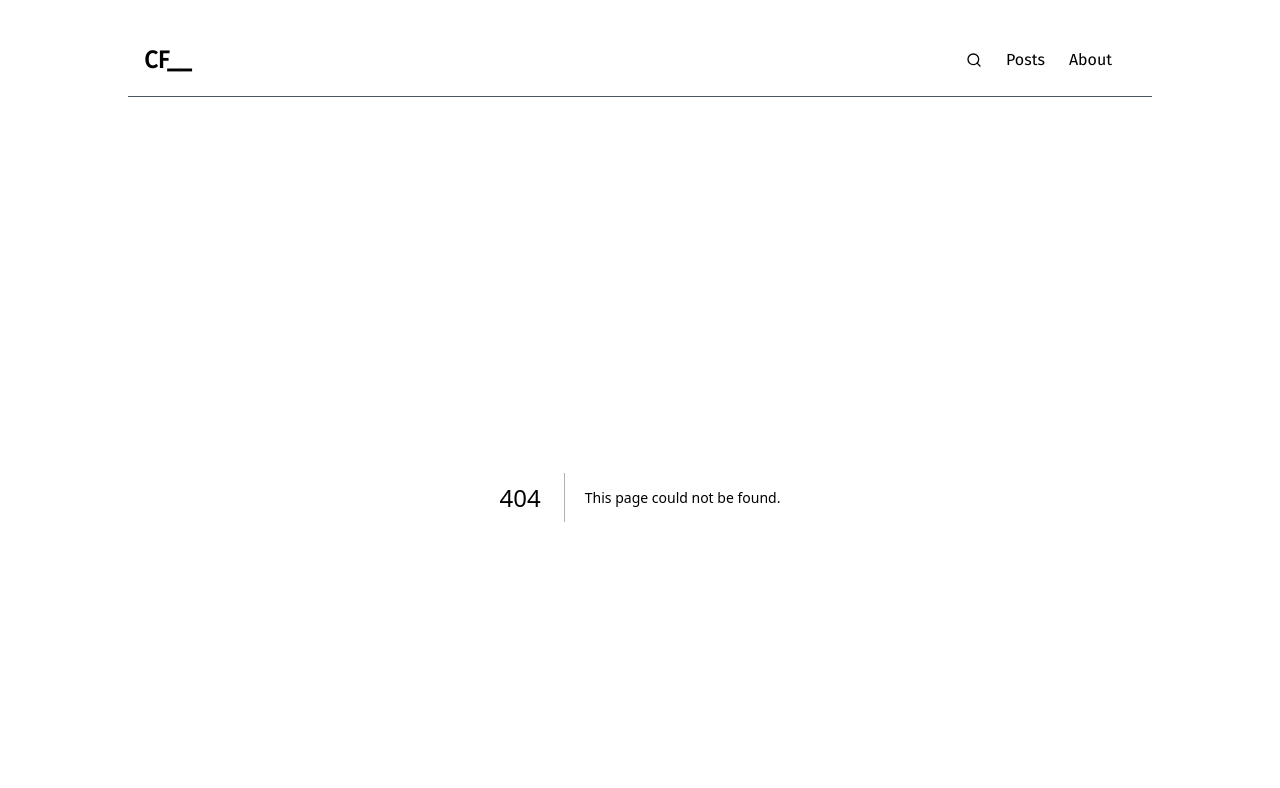
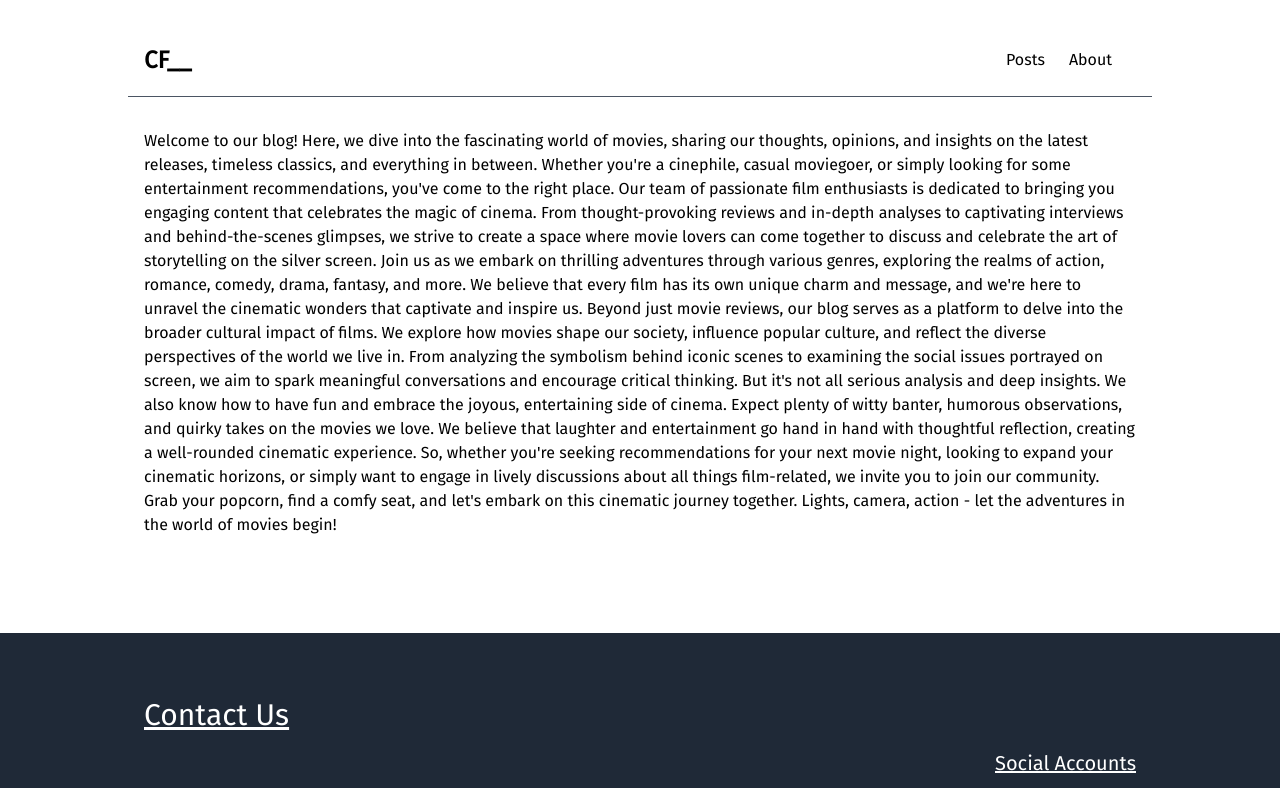
Before and after one commit to Obizim/filmreview-blog, a Next.js app: page /about in a window 1280 px wide. Before the commit this address had no page. Shown: the top 788 px of the page. Built offline with nearby package versions, Linux system fonts and the light colour scheme.

Commit message:
about text placeholder

```diff
--- a/src/components/cards.tsx
+++ b/src/components/cards.tsx
@@ -22,27 +22,30 @@ type postProps = {
 
 export const Card = ({posts}: postProps) => {
   return (
-    <div className="py-10 grid grid-cols-1 sm:grid-cols-2 lg:grid-cols-3 gap-4">
-        {posts.map((post ) => <React.Fragment key={post._id}><Link href={`/post/${post.slug}`}><div className="py-6 px-4 border border-gray-600 rounded-lg">
-        <header className="flex font-light text-sm">
-          <svg xmlns="http://www.w3.org/2000/svg" className="h-6 w-6 rotate-90 -ml-2" viewBox="0 0 24 24" stroke="#b91c1c">
-            <path strokeLinecap="round" strokeLinejoin="round" strokeWidth="2" d="M20 12H4" />
-          </svg>
-          {post.categories.map((category, i) => <p key={i} className="uppercase">{category}</p>)}
-        </header>
-
-        <h2 className="font-bold text-3xl mt-2 capitalize line-clamp-3">
-          {post.title}
-        </h2>
-        <section className="leading-relaxed text-base pt-4 font-light">
-          <div className='hide-img line-clamp-3'>
-          <Desc body={post.body}/>
+   <ul className="py-10 grid grid-cols-1 sm:grid-cols-2 lg:grid-cols-3 gap-4">
+  {posts.map((post) => (
+    <li key={post._id} className="py-6 px-4 border border-gray-600 rounded-lg">
+      <Link href={`/post/${post.slug}`}>
+          <div className="flex font-light text-sm">
+            <svg xmlns="http://www.w3.org/2000/svg" className="h-6 w-6 rotate-90 -ml-2" viewBox="0 0 24 24" stroke="#b91c1c">
+              <path strokeLinecap="round" strokeLinejoin="round" strokeWidth="2" d="M20 12H4" />
+            </svg>
+            {post.categories.map((category, i) => (
+              <p key={i} className="uppercase">{category}</p>
+            ))}
           </div>
-        </section>
-
-        <div className='flex items-center space-x-2 pt-2'><FiCalendar /> <span>May 6 2021</span></div>
-      </div></Link></React.Fragment>)}
-
-    </div>
+          <h2 className="font-bold text-3xl mt-2 capitalize line-clamp-3">{post.title}</h2>
+          <div className="leading-relaxed text-base pt-4">
+            <div className='hide-img line-clamp-3'>
+              <Desc body={post.body} />
+            </div>
+          </div>
+          <div className='flex items-center space-x-2 pt-2'>
+            <FiCalendar /> <span>May 6 2021</span>
+          </div>
+      </Link>
+    </li>
+  ))}
+</ul>
   );
 };
--- a/src/components/desc.tsx
+++ b/src/components/desc.tsx
@@ -18,20 +18,20 @@ const pt: PortableTextComponents = {
             alt={value.alt || "A random work cover"}
             loading="lazy"
             src={urlFor(value).auto("format").url()}
-            width={450}
+            width={550}
             height={450}
-            style={{objectFit:"cover", maxHeight: "450px"}}
+            style={{objectFit:"cover"}}
           />
         );
       }
     },
       block: {
-        h1: ({children}) => <h1 className="text-4xl">{children}</h1>,
-        h2: ({children}) => <h2 className="text-3xl">{children}</h2>,
-        h3: ({children}) => <h3 className="text-2xl">{children}</h3>,
-        h4: ({children}) => <h4 className="text-xl">{children}</h4>,
-        h5: ({children}) => <h5 className="text-lg">{children}</h5>,
-        h6: ({children}) => <h6 className="text-base">{children}</h6>,
+        h1: ({children}) => <h1 className="text-4xl py-2">{children}</h1>,
+        h2: ({children}) => <h2 className="text-3xl py-2">{children}</h2>,
+        h3: ({children}) => <h3 className="text-2xl py-2">{children}</h3>,
+        h4: ({children}) => <h4 className="text-xl py-2">{children}</h4>,
+        h5: ({children}) => <h5 className="text-lg py-2">{children}</h5>,
+        h6: ({children}) => <h6 className="text-base py-2">{children}</h6>,
         blockquote: ({children}) => <blockquote className="p-4 my-4 border-l-4 border-gray-600 bg-gray-200 rounded italic">{children}</blockquote>,
       },
       list: {
@@ -44,9 +44,7 @@ const pt: PortableTextComponents = {
         link: ({value, children}) => {
           const target = (value?.href || '').startsWith('http') ? '_blank' : undefined
           return (
-            <a href={value?.href} className="text-blue-500 underline" target={target}>
-              {children}
-            </a>
+            <a href={value?.href} className="text-blue-500 underline" target={target}>{children}</a>
           )
         },
       },
--- a/src/components/footer.tsx
+++ b/src/components/footer.tsx
@@ -1,12 +1,12 @@
 import { FiTwitter, FiGithub, FiInstagram } from 'react-icons/fi'
 export const Footer = () => {
-    return <footer className="bg-gray-800 text-white py-6">
+    return <footer className="bg-gray-800 text-white py-6 mt-2 sm:mt-24">
         <section className="mx-auto px-4 max-w-screen-lg">
         <h1 className="text-3xl underline mt-10">Contact Us </h1>
         <div className="flex flex-wrap space-y-4 md:space-y-0 justify-between items-center py-4">
             <div>
                 <p>Want to get in touch? I'd love to hear from you. Here is how you can reach me.</p>
-                <span className="underline">obizimuzo@gmail.com</span>
+                <span className="underline">obdso@gmail.com</span>
             </div>
             <div>
             <h1 className="text-xl underline">Social Accounts </h1>
--- a/src/components/nav.tsx
+++ b/src/components/nav.tsx
@@ -1,25 +1,25 @@
 import Link from "next/link"
 import { useState } from 'react'
-import { FiSearch } from "react-icons/fi"
+// import { FiSearch } from "react-icons/fi"
 
 export const Nav = () => {
-    const [toggle, setToggle] = useState(false)
+    // const [toggle, setToggle] = useState(false)
 
     return <header>
         <nav className="flex justify-between items-center pt-6 px-4 mx-auto max-w-screen-lg border-b border-b-gray-600">
         <Link href="/"><h1 className="self-center text-2xl font-semibold whitespace-nowrap">CF__</h1></Link>
             <ul className={`flex justify-between items-center p-6 space-x-6`}>
-                <FiSearch className="cursor-pointer" onClick={() => setToggle(!toggle)} />
+                {/* <FiSearch className="cursor-pointer" onClick={() => setToggle(!toggle)} /> */}
                 <Link href="/post"><li>Posts</li></Link>
                 <Link href="/about"><li>About</li></Link>
             </ul>
         </nav>
 
-        <div className={`relative my-3 mx-auto max-w-screen-lg px-2 ${toggle ? 'block' : 'hidden'}`}>
+        {/* <div className={`relative my-3 mx-auto max-w-screen-lg px-2 ${toggle ? 'block' : 'hidden'}`}>
         <div className="absolute inset-y-0 left-0 flex items-center pl-3 pointer-events-none">
           <FiSearch className="w-5 h-5 text-gray-500" />
         </div>
         <input type="text" id="search-navbar" className="block w-full p-2 pl-10 border border-gray-600 rounded bg-transparent focus:outline-dotted" placeholder="Search..." />
-      </div>
+      </div> */}
     </header>
 }
--- /dev/null
+++ b/src/pages/about.tsx
@@ -0,0 +1,40 @@
+export default function About() {
+  return (
+    <section className="mx-auto px-4 max-w-screen-lg my-8 space-y-6">
+      <p>
+        Welcome to our blog! Here, we dive into the fascinating world of movies,
+        sharing our thoughts, opinions, and insights on the latest releases,
+        timeless classics, and everything in between. Whether you're a
+        cinephile, casual moviegoer, or simply looking for some entertainment
+        recommendations, you've come to the right place. Our team of passionate
+        film enthusiasts is dedicated to bringing you engaging content that
+        celebrates the magic of cinema. From thought-provoking reviews and
+        in-depth analyses to captivating interviews and behind-the-scenes
+        glimpses, we strive to create a space where movie lovers can come
+        together to discuss and celebrate the art of storytelling on the silver
+        screen. Join us as we embark on thrilling adventures through various
+        genres, exploring the realms of action, romance, comedy, drama, fantasy,
+        and more. We believe that every film has its own unique charm and
+        message, and we're here to unravel the cinematic wonders that captivate
+        and inspire us. Beyond just movie reviews, our blog serves as a platform
+        to delve into the broader cultural impact of films. We explore how
+        movies shape our society, influence popular culture, and reflect the
+        diverse perspectives of the world we live in. From analyzing the
+        symbolism behind iconic scenes to examining the social issues portrayed
+        on screen, we aim to spark meaningful conversations and encourage
+        critical thinking. But it's not all serious analysis and deep insights.
+        We also know how to have fun and embrace the joyous, entertaining side
+        of cinema. Expect plenty of witty banter, humorous observations, and
+        quirky takes on the movies we love. We believe that laughter and
+        entertainment go hand in hand with thoughtful reflection, creating a
+        well-rounded cinematic experience. So, whether you're seeking
+        recommendations for your next movie night, looking to expand your
+        cinematic horizons, or simply want to engage in lively discussions about
+        all things film-related, we invite you to join our community. Grab your
+        popcorn, find a comfy seat, and let's embark on this cinematic journey
+        together. Lights, camera, action - let the adventures in the world of
+        movies begin!
+      </p>
+    </section>
+  );
+}
--- a/src/pages/post/[slug].tsx
+++ b/src/pages/post/[slug].tsx
@@ -21,10 +21,10 @@ type postProps = {
     }[]
   }
 export default function Review({post}: postProps) {
-    return <div className="mx-auto px-4 max-w-screen-lg">
+    return <article className="mx-auto px-4 max-w-screen-lg">
         <header>
           <div className="relative pt-2 flex">
-            <Image src={urlFor(post[0].mainImage).url()} alt={post[0].title} width={880} height={150} style={{objectFit:"cover", maxHeight: "450px"}}
+            <Image src={urlFor(post[0].mainImage).url()} alt={post[0].title} width={880} height={150} style={{objectFit:"cover", maxHeight: '450px', maxWidth: 'auto'}}
  />
           </div>
         <h2 className="font-bold text-3xl mt-4 capitalize">{post[0].title}</h2>
@@ -37,7 +37,7 @@ export default function Review({post}: postProps) {
         <section className="leading-relaxed text-base pt-4 pb-8">
           <Desc body={post[0].body}/>
         </section>
-    </div>
+    </article>
 }
 
 export const getStaticPaths = async () => {
```
